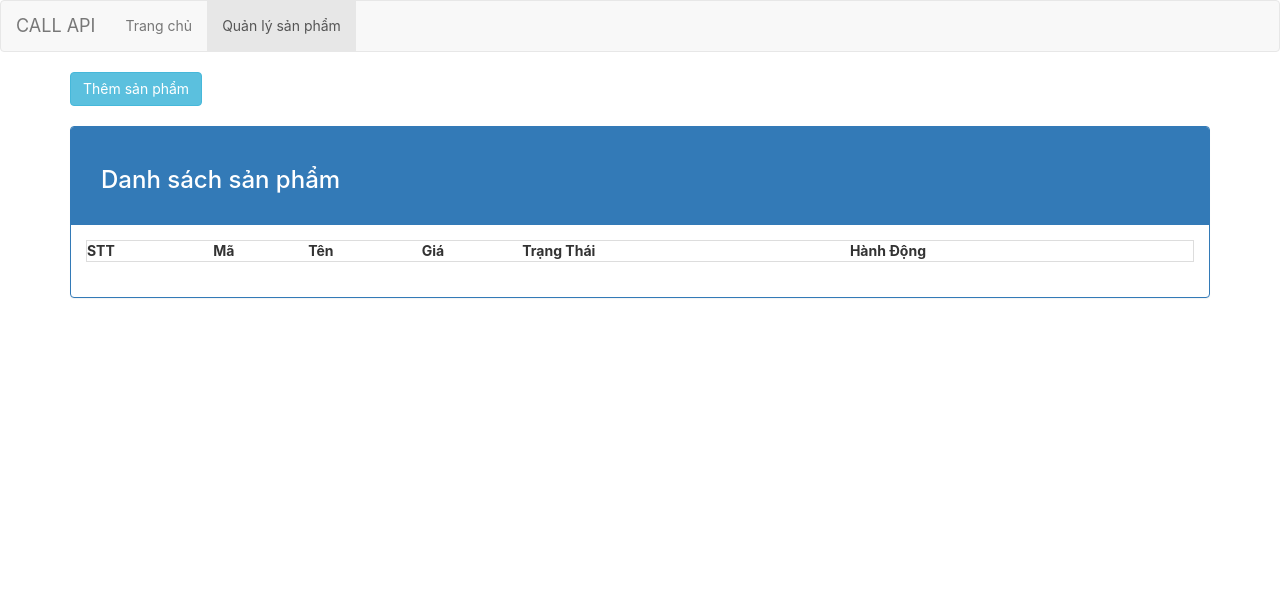
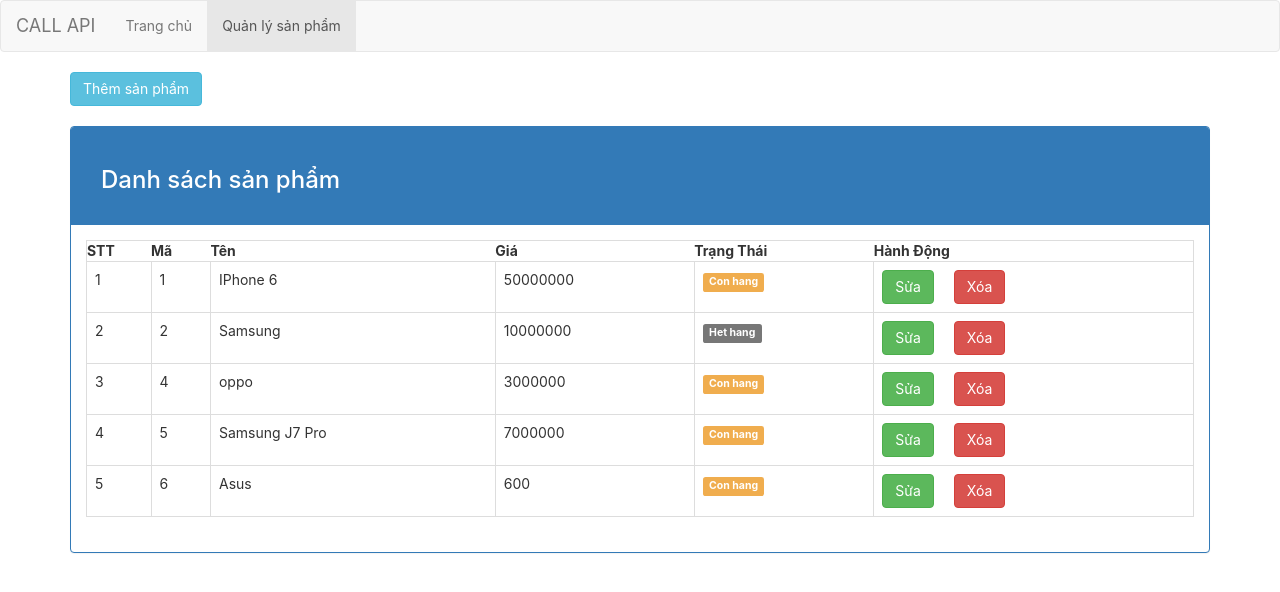
Before and after one commit to nhiph/connectApi, a React (Create React App) app: page /product-list in a window 1280 px wide. Shown: the top 592 px of the page. Built offline with nearby package versions, Linux system fonts and the light colour scheme; data requests are answered from the project's data file.

Commit message:
anh yêu em nhiều, em có biết không?

```diff
--- a/src/pages/productlistpage/ProductListPage.js
+++ b/src/pages/productlistpage/ProductListPage.js
@@ -25,7 +25,7 @@
 
   render () {
     // var {products} = this.props;
-    var products = this.state;
+    var { products } = this.state;
     console.log(products);
     return (
       <div className="col-xs-12 col-sm-12 col-md-12 col-lg-12">
```
